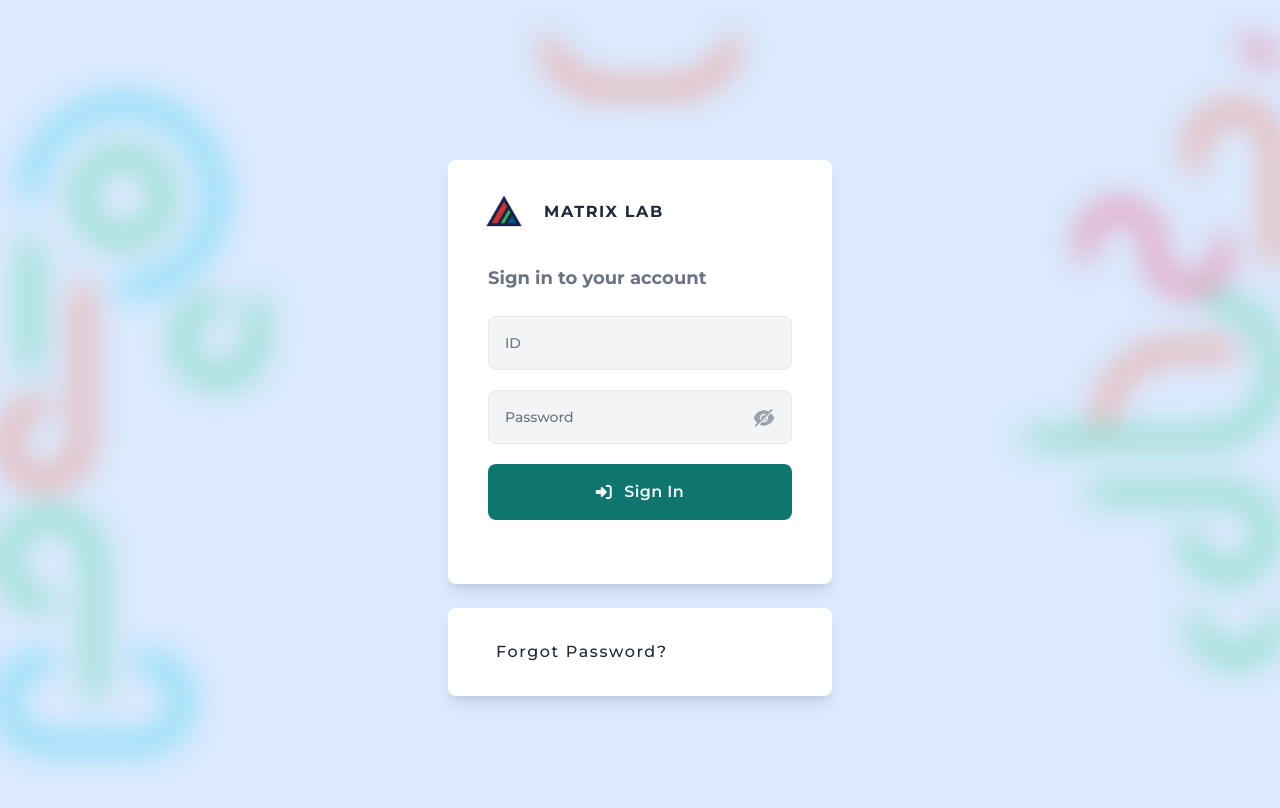
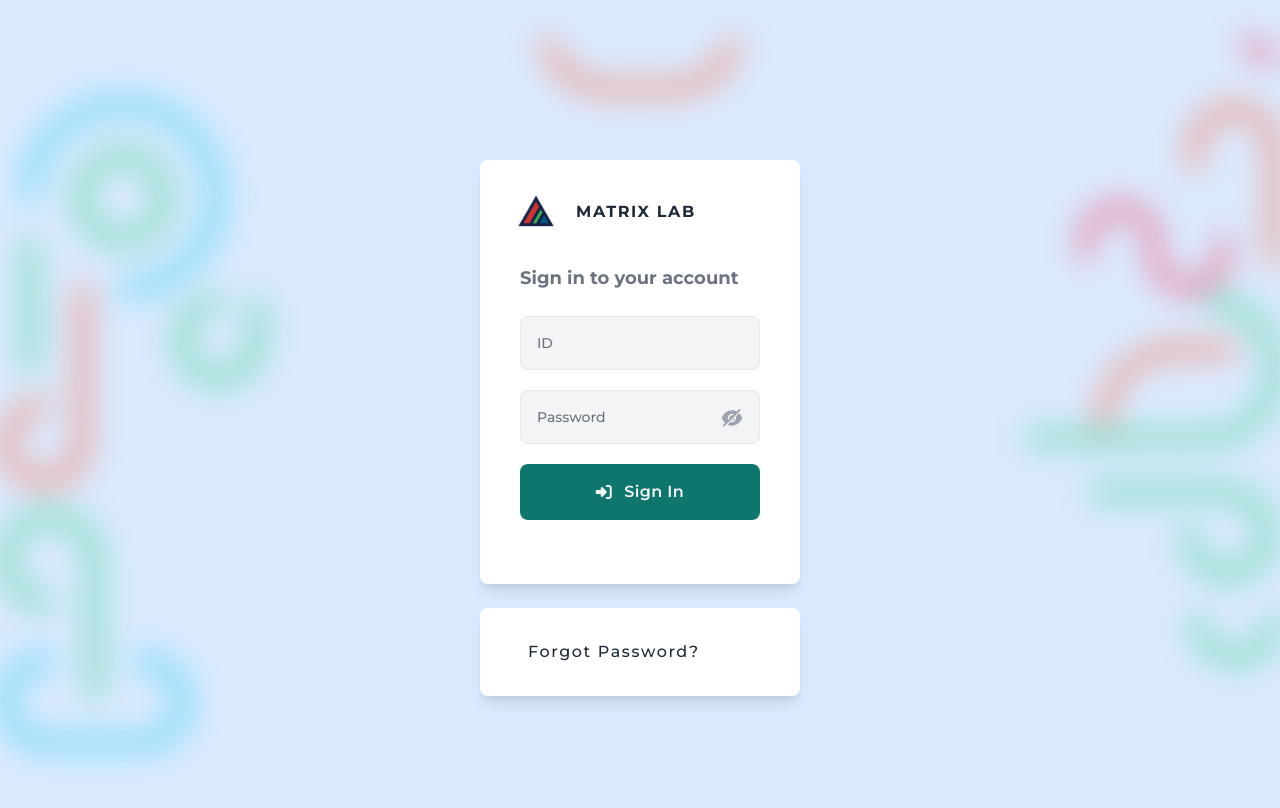
Before and after one commit to Jm-Paunlagui/Matrix-Lab-Client, a React (Create React App) app in the folder client/: page /auth in a window 1280 px wide. Shown: the top 808 px of the page. Built offline with nearby package versions, Linux system fonts and the light colour scheme.

Commit message:
Revision: width size

```diff
--- a/client/src/views/auth/ForgotPasswordReq.js
+++ b/client/src/views/auth/ForgotPasswordReq.js
@@ -7,7 +7,7 @@ const ForgotPasswordReq = () => {
         <>
             <div className="container h-full px-4 mx-auto font-Montserrat">
                 <div className="flex items-center content-center justify-center h-full">
-                    <div className="w-full px-4 lg:w-4/12">
+                    <div className="w-5/6 md:w-6/12 lg:w-4/12 xl:w-3/12">
                         <div className="relative flex flex-col w-full min-w-0 mb-6 break-words bg-white border-0 rounded-lg shadow-lg">
                             <div className="px-6 py-6 mb-0 rounded-t">
                                 <div className="flex items-center px-3 py-2 text-gray-800 ">
@@ -44,7 +44,7 @@ const ForgotPasswordReq = () => {
             </div>
             <div className="container h-full px-4 mx-auto">
                 <div className="flex items-center content-center justify-center h-full">
-                    <div className="w-full px-4 lg:w-4/12">
+                    <div className="w-5/6 md:w-6/12 lg:w-4/12 xl:w-3/12">
                         <div className="relative flex flex-col w-full min-w-0 mb-6 break-words bg-white border-0 rounded-lg shadow-lg">
                             <div className="px-6 py-6 mb-0 rounded-t">
                                 <div className="flex items-center px-3 py-2 text-gray-800 ">
--- a/client/src/views/auth/Login.js
+++ b/client/src/views/auth/Login.js
@@ -66,9 +66,9 @@ const Login = () => {
     }
     return (
         <>
-            <div className="container h-full px-4 mx-auto font-Montserrat">
+            <div className="container h-full mx-auto font-Montserrat">
                 <div className="flex items-center content-center justify-center h-full">
-                    <div className="w-full px-4 lg:w-4/12">
+                    <div className="w-5/6 md:w-6/12 lg:w-4/12 xl:w-3/12">
                         <div className="relative flex flex-col w-full min-w-0 mb-6 break-words bg-white border-0 rounded-lg shadow-lg">
                             <div className="px-6 py-6 mb-0 rounded-t">
                                 <div className="flex items-center px-3 py-2 text-gray-800 ">
@@ -113,9 +113,9 @@ const Login = () => {
                     </div>
                 </div>
             </div>
-            <div className="container h-full px-4 mx-auto">
+            <div className="container h-full mx-auto">
                 <div className="flex items-center content-center justify-center h-full">
-                    <div className="w-full px-4 lg:w-4/12">
+                    <div className="w-5/6 md:w-6/12 lg:w-4/12 xl:w-3/12">
                         <div className="relative flex flex-col w-full min-w-0 mb-6 break-words bg-white border-0 rounded-lg shadow-lg">
                             <div className="px-6 py-6 mb-0 rounded-t">
                                 <div className="flex items-center px-3 py-2 text-gray-800 ">
```
